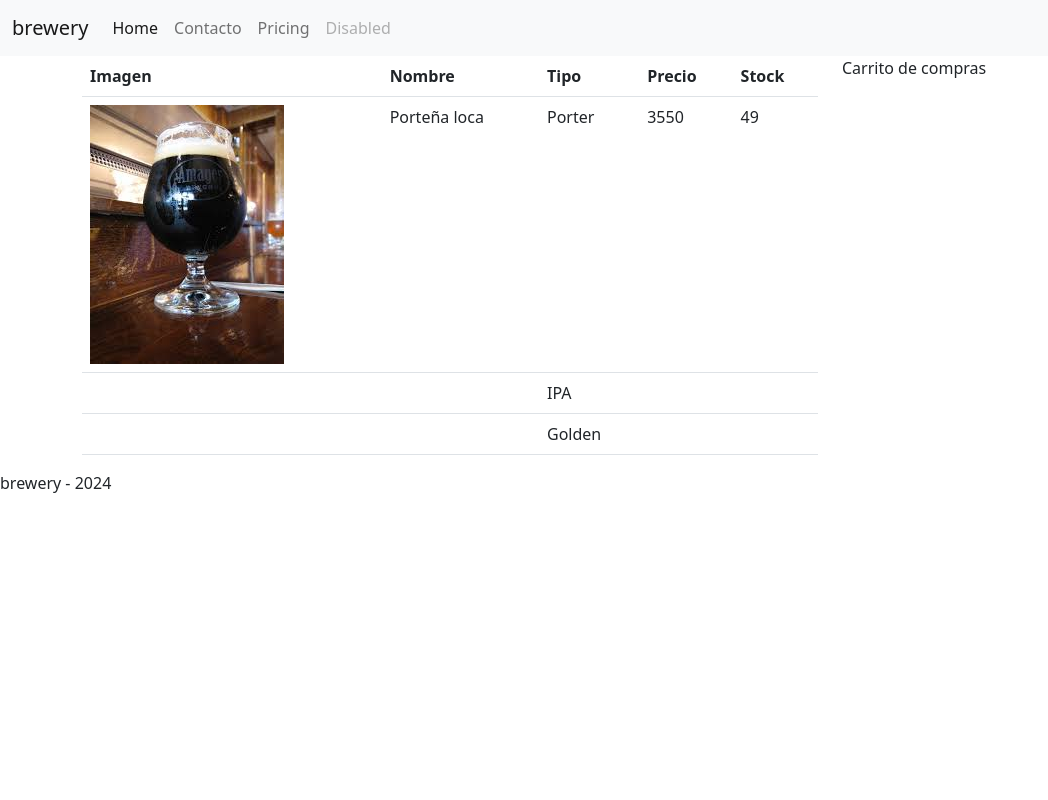
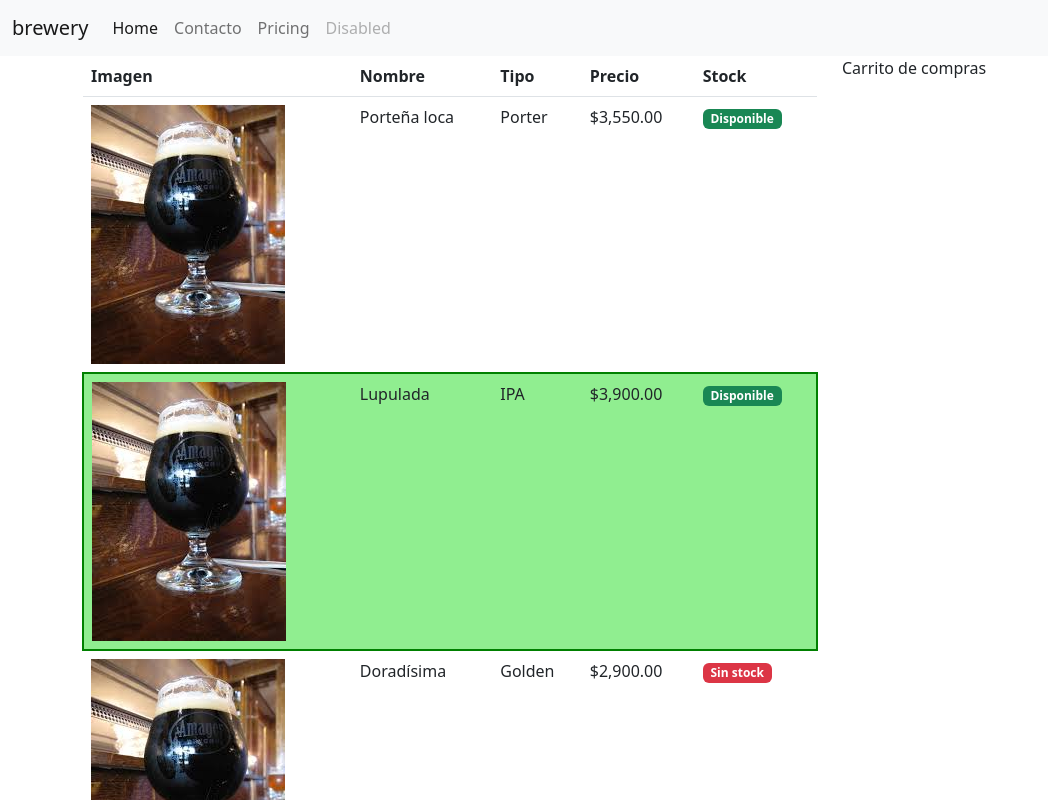
Before and after one commit to mateoymichis/brewery, an Angular app: page / in a window 1280 px wide. Shown: the top 800 px of the page, without its empty margins (0-1048 px from the left). Built offline with nearby package versions, Linux system fonts and the light colour scheme.

Commit message:
Agrega interfaz Beer template del componente beer-list

```diff
--- /dev/null
+++ b/src/app/beer-list/Beer.ts
@@ -0,0 +1,8 @@
+export interface Beer {
+    name: string;
+    type: string;
+    price: number;
+    stock: number;
+    image: string;
+    clearance: boolean;
+}
--- a/src/app/beer-list/beer-list.component.html
+++ b/src/app/beer-list/beer-list.component.html
@@ -9,26 +9,15 @@
         </tr>
     </thead>
     <tbody>
-        <tr>
+        <tr *ngFor="let beer of beers" [ngClass]="{'clearance': beer.clearance}">
             <td><img [src]="beer.image" [alt]="beer.name"></td>
             <td>{{beer.name}}</td>
             <td>{{beer.type}}</td>
-            <td>{{beer.price}}</td>
-            <td>{{beer.stock}}</td>
-        </tr>
-        <tr>
-            <td></td>
-            <td></td>
-            <td>IPA</td>
-            <td></td>
-            <td></td>
-        </tr>
-        <tr>
-            <td></td>
-            <td></td>
-            <td>Golden</td>
-            <td></td>
-            <td></td>
+            <td>{{beer.price | currency}}</td>
+            <td>
+                <span *ngIf="beer.stock == 0" class="badge bg-danger">Sin stock</span>
+                <span *ngIf="beer.stock > 0" class="badge bg-success">Disponible</span>
+            </td>
         </tr>
     </tbody>
 </table>
--- a/src/app/beer-list/beer-list.component.scss
+++ b/src/app/beer-list/beer-list.component.scss
@@ -0,0 +1,4 @@
+.clearance {
+    border: 2px solid green;
+    background-color: lightgreen;
+}
--- a/src/app/beer-list/beer-list.component.ts
+++ b/src/app/beer-list/beer-list.component.ts
@@ -1,4 +1,5 @@
 import { Component } from '@angular/core';
+import { Beer } from './Beer';
 
 @Component({
   selector: 'app-beer-list',
@@ -6,11 +7,30 @@ import { Component } from '@angular/core';
   styleUrl: './beer-list.component.scss'
 })
 export class BeerListComponent {
-  beer = {
-    "name": "Porteña loca",
-    "type": "Porter",
-    "price": 3550,
-    "stock": 49,
-    "image": "assets/img/porter.jpg"
-  }
+  beers: Beer[] = [
+    {
+      name: "Porteña loca",
+      type: "Porter",
+      price: 3550,
+      stock: 49,
+      image: "assets/img/porter.jpg",
+      clearance: false,
+    },
+    {
+      name: "Lupulada",
+      type: "IPA",
+      price: 3900,
+      stock: 7,
+      image: "assets/img/porter.jpg",
+      clearance: true,
+    },
+    {
+      name: "Doradísima",
+      type: "Golden",
+      price: 2900,
+      stock: 0,
+      image: "assets/img/porter.jpg",
+      clearance: false,
+    },
+  ];
 }
```
